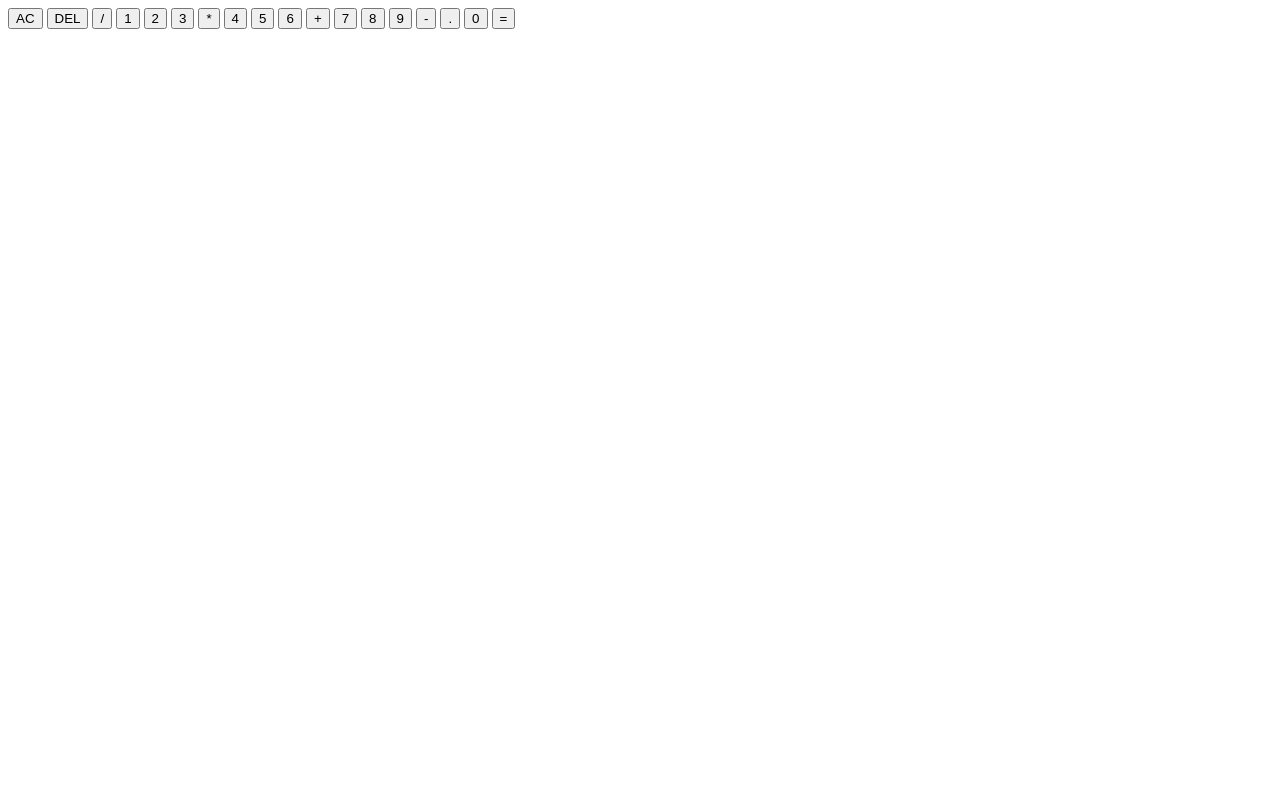
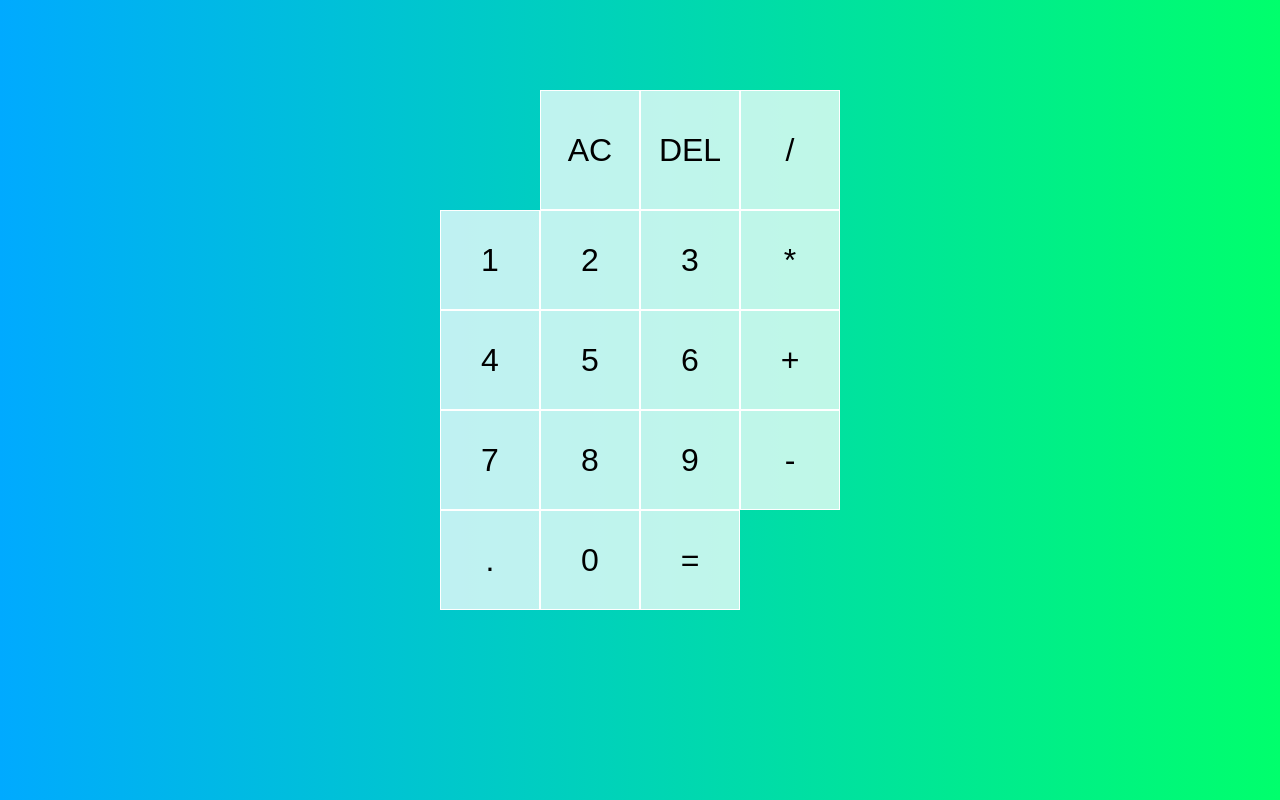
Before and after one commit to AmitrajitDas/MLH-init-JS-Calc, a plain HTML site: page JS-Calc/index.html in a window 1280 px wide. Drawn offline with Linux system fonts and the light colour scheme.

Commit message:
grid styles

```diff
--- a/JS-Calc/styles.css
+++ b/JS-Calc/styles.css
@@ -1,3 +1,33 @@
-.App {
-    margin-top: 5px;
+*, *::before, *::after {
+    box-sizing: border-box;
+    font-family: Gotham Rounded, sans-serif;
+    font-weight: normal;
 }
+
+body {
+    padding: 0px;
+    margin: 0%;
+    background: linear-gradient(to right, #00AAFF, #00FF6C);
+}
+
+.calc-grid {
+    display: grid;
+    align-content: center;
+    justify-content: center;
+    min-height: 100vh;
+    grid-template-columns: repeat(4, 100px);
+    grid-template-rows: minmax(120px, auto) repeat(5, 100px);
+}
+
+.calc-grid > button {
+    cursor: pointer;
+    font-size: 2rem;
+    border: 1px solid white;
+    outline: none;
+    background-color: rgba(255, 255, 255, 0.75);
+}
+
+.calc-grid > button:hover {
+
+    background-color: rgba(255, 255, 255, 0.90);
+}
```
